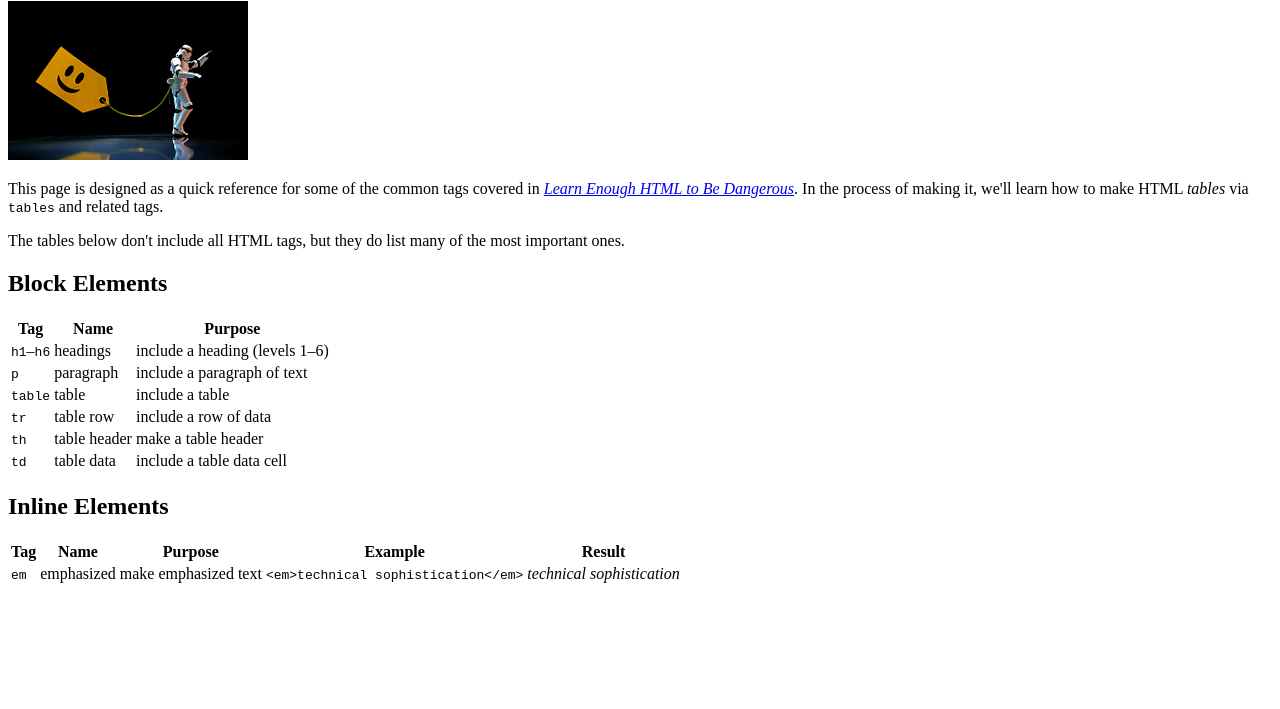
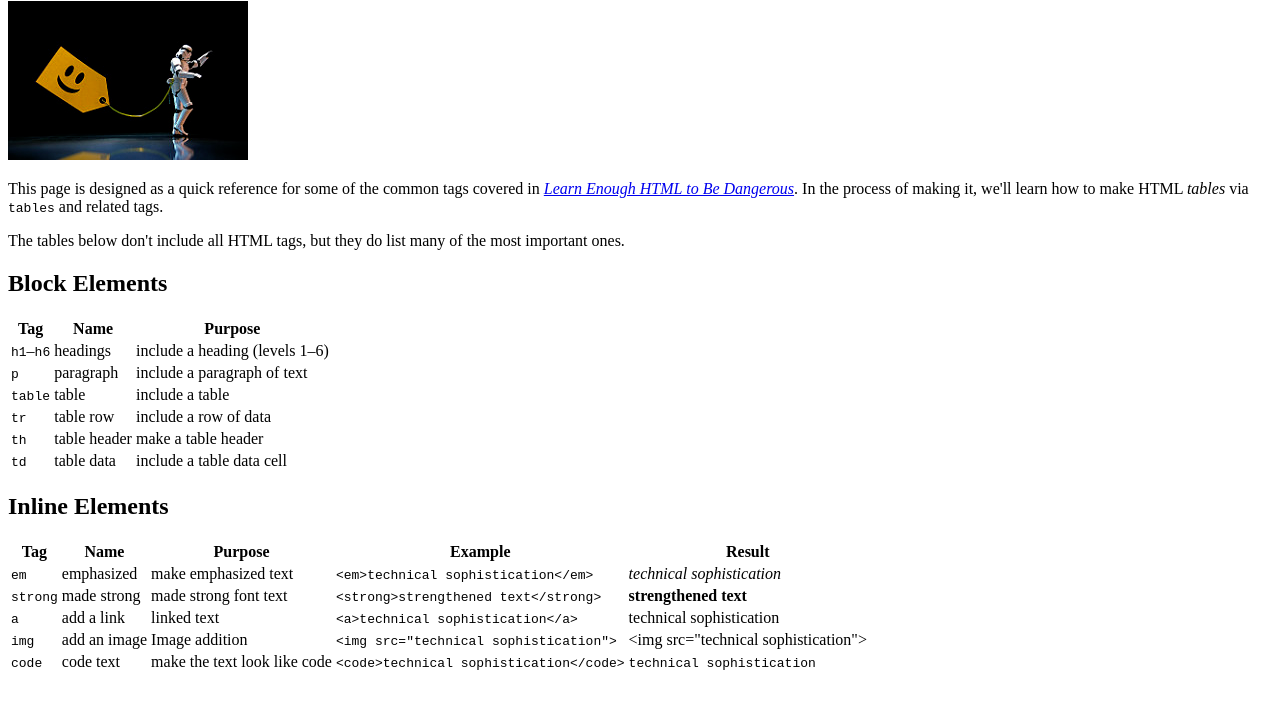
Before and after one commit to jiconnol/sample_website, a plain HTML site: page tags.html in a window 1280 px wide. Shown: the part 79-788 px from the top of the page. Drawn offline with Linux system fonts and the light colour scheme.

Commit message:
Added Tables 2

```diff
--- a/tags.html
+++ b/tags.html
@@ -75,6 +75,34 @@
       <td><code>&lt;em&gt;technical sophistication&lt;/em&gt;</code></td>
       <td><em>technical sophistication</em></td>
     </tr>
+    <tr>
+      <td><code>strong</code></td>
+      <td>made strong</td>
+      <td>made strong font text</td>
+      <td><code>&lt;strong&gt;strengthened text&lt;/strong&gt;</code></td>
+      <td><strong>strengthened text</strong></td>
+      <tr>
+        <td><code>a</code></td>
+        <td>add a link</td>
+        <td>linked text</td>
+        <td><code>&lt;a&gt;technical sophistication&lt;/a&gt;</code></td>
+        <td><a>technical sophistication</a></td>
+</tr>
+<tr>
+  <td><code>img</code></td>
+  <td>add an image</td>
+  <td>Image addition</td>
+  <td><code>&lt;img src="technical sophistication"&gt;</code></td>
+  <td>&lt;img src="technical sophistication"></td>
+</tr>
+<tr>
+  <td><code>code</code></td>
+  <td>code text</td>
+  <td>make the text look like code</td>
+  <td><code>&lt;code&gt;technical sophistication&lt;/code&gt;</code></td>
+  <td><code>technical sophistication</code></td>
+</tr>
+
   </table>
 
 
```
